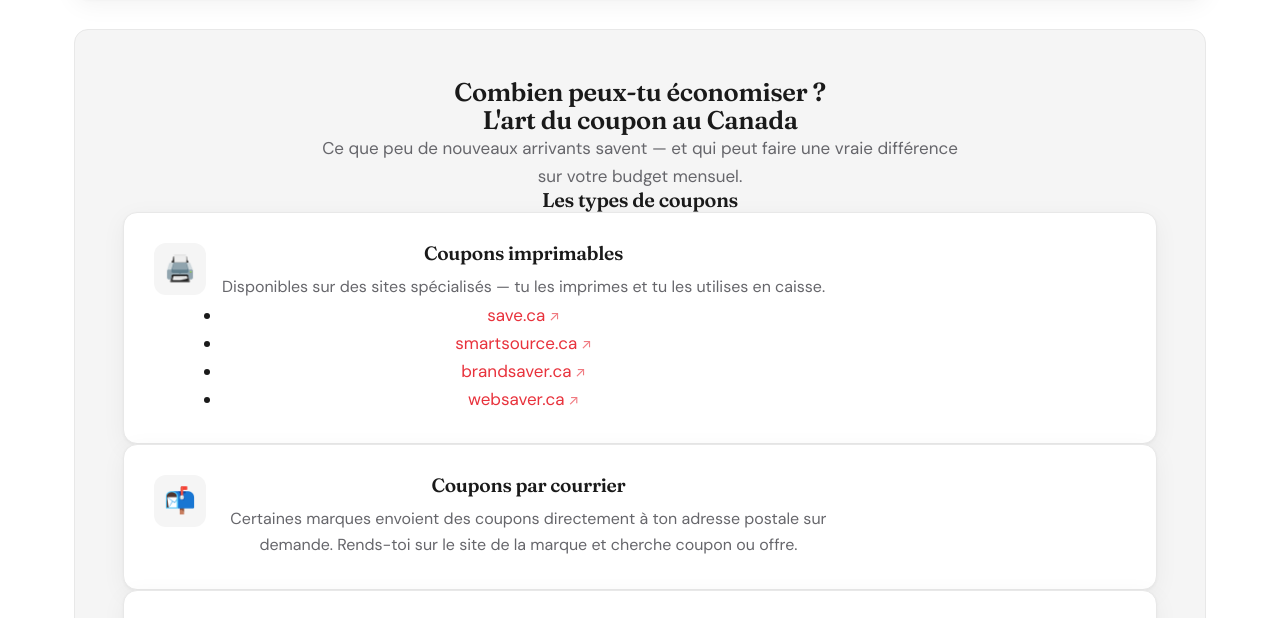
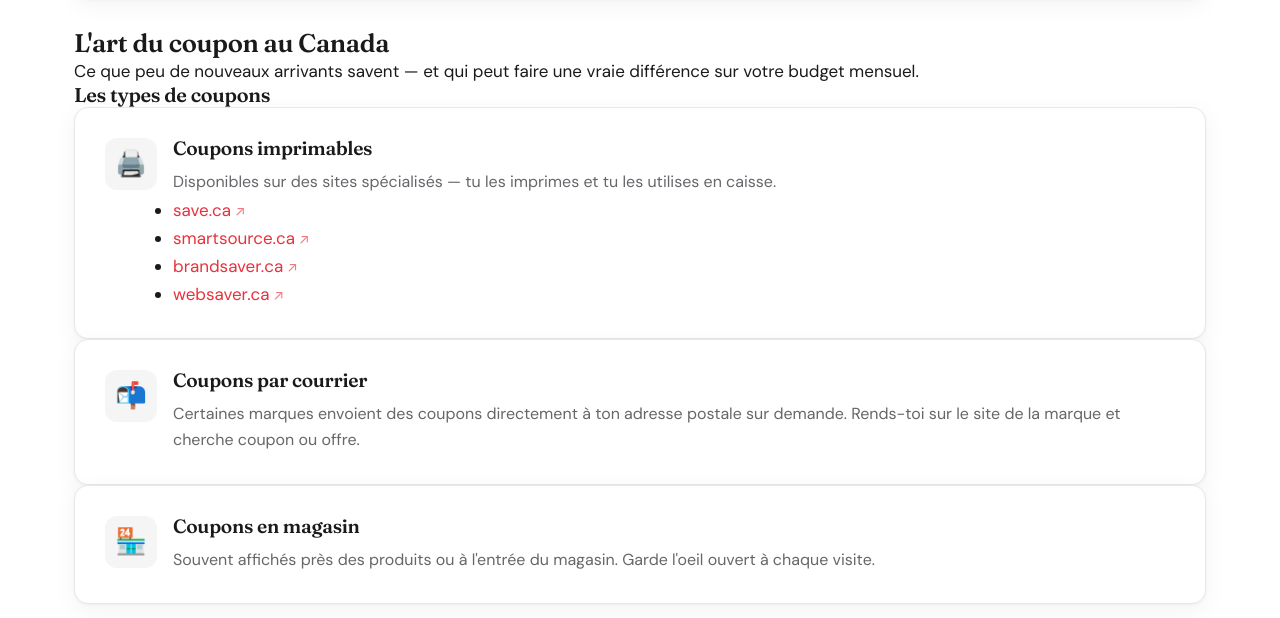
Before and after one commit to leguideto/leguideto, a website: page pages/money.html in a window 1280 px wide. Shown: the part 4687-5305 px from the top of the page. Drawn offline with Linux system fonts and the light colour scheme.

Commit message:
Fix couponing section alignment

```diff
--- a/pages/money.html
+++ b/pages/money.html
@@ -85,8 +85,7 @@
     <div class="container">
       <div class="media-embed" data-img="photo-1526417501781-5e7e587b7686" data-alt="Économiser de l'argent / Saving money"></div>
 
-      <div class="spotlight">
-        <h2 data-fr="Combien peux-tu économiser ?" data-en="How much can you save?">Combien peux-tu économiser ?</h2>
+      <div class="content-block">
       <h2 data-fr="L'art du coupon au Canada" data-en="Couponing in Canada">L'art du coupon au Canada</h2>
       <p data-fr="Ce que peu de nouveaux arrivants savent — et qui peut faire une vraie différence sur votre budget mensuel." data-en="What few newcomers know — and which can make a real difference to your monthly budget.">Ce que peu de nouveaux arrivants savent — et qui peut faire une vraie différence sur votre budget mensuel.</p>
 
```
